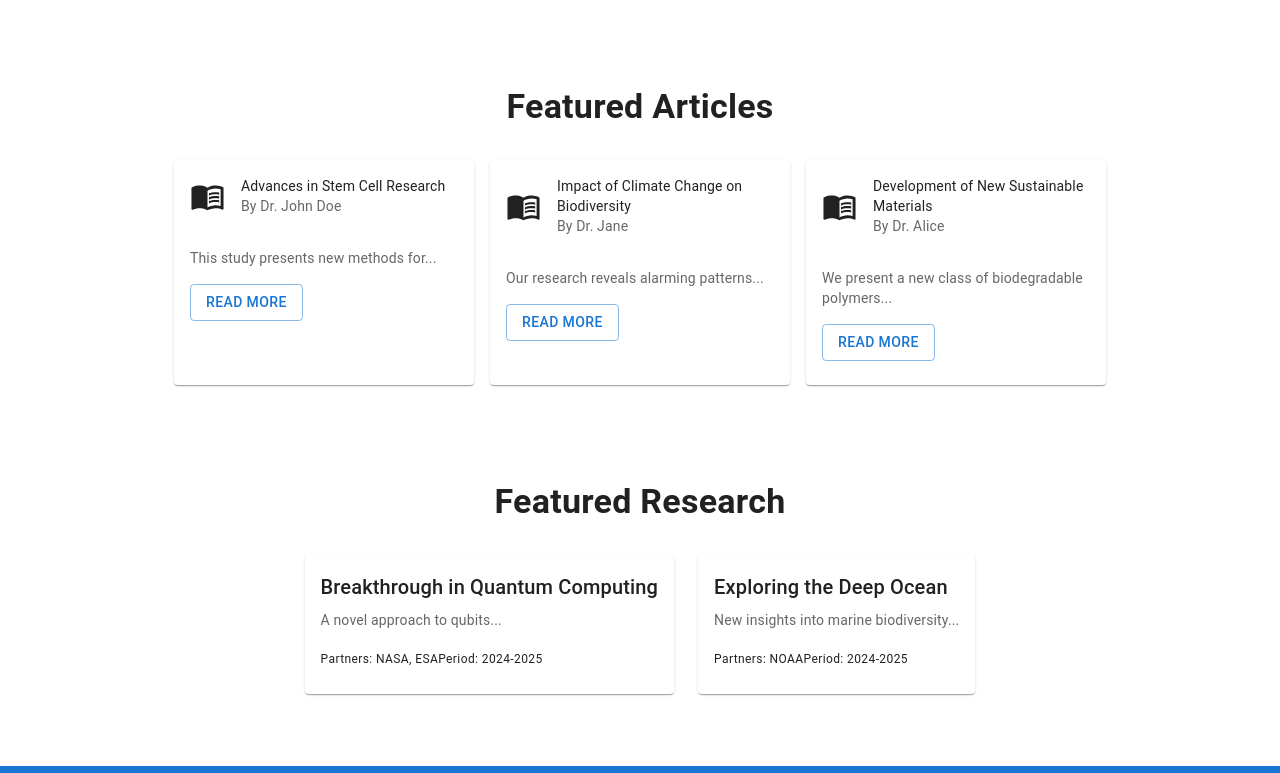
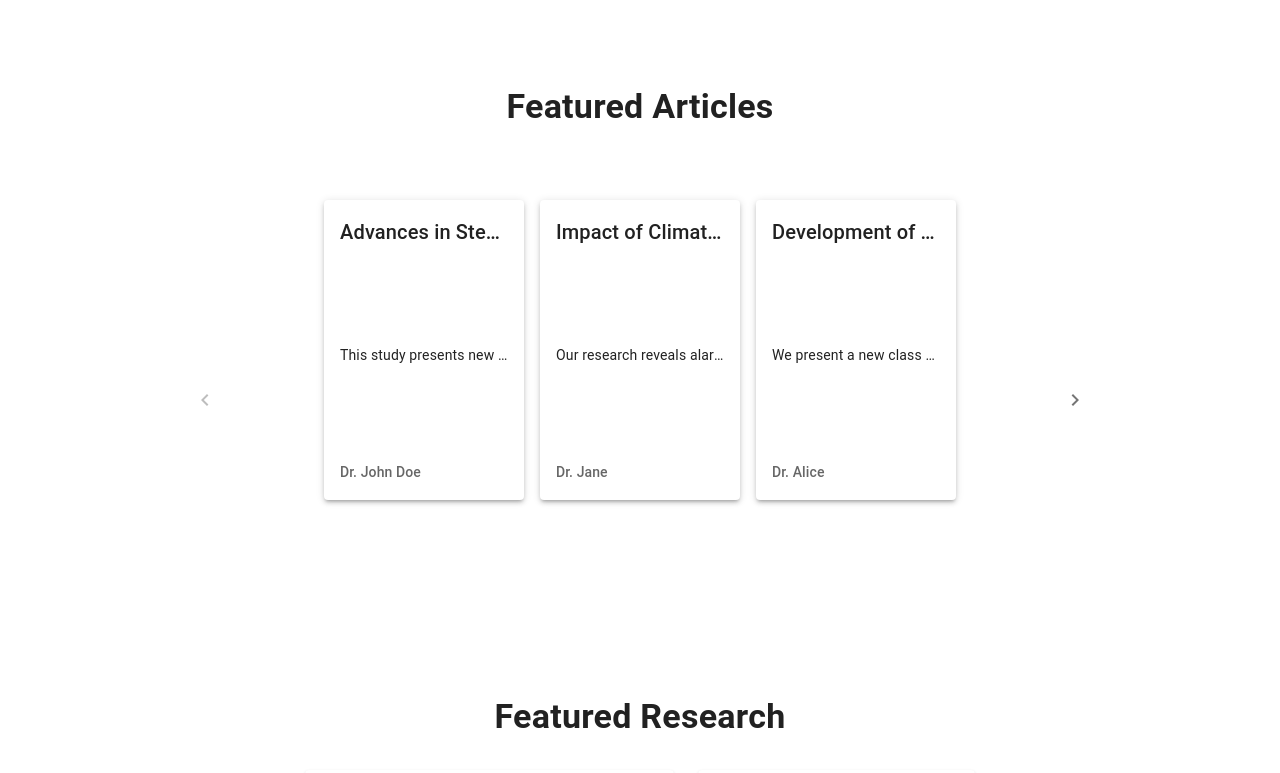
Before and after one commit to ozielsilveira/lp-cepol, a React (Vite) app: page / in a window 1280 px wide. Shown: the part 398-1171 px from the top of the page. Built offline with nearby package versions, Linux system fonts and the light colour scheme.

Commit message:
fix: carousel att
Signed-off-by: vitor.penteado <vitorpente19@gmail.com>

```diff
--- /dev/null
+++ b/src/components/cardCarrousel.tsx
@@ -0,0 +1,38 @@
+import React from "react";
+import Typography from "@mui/material/Typography";
+import Paper from "@mui/material/Paper";
+
+interface CardProps {
+  article: {
+    id: number;
+    title: string;
+    abstract: string;
+    professional: string;
+  };
+}
+
+export const CardCarousel: React.FC<CardProps> = ({ article }) => {
+  return (
+    <Paper
+      elevation={3}
+      sx={{
+        width: "200px",
+        height: "300px",
+        padding: 2,
+        display: "flex",
+        flexDirection: "column",
+        justifyContent: "space-between",
+      }}
+    >
+      <Typography variant="h6" component="h3" noWrap>
+        {article.title}
+      </Typography>
+      <Typography variant="body2" noWrap>
+        {article.abstract}
+      </Typography>
+      <Typography variant="subtitle2" color="text.secondary" noWrap>
+        {article.professional}
+      </Typography>
+    </Paper>
+  );
+};
--- a/src/components/carousel.tsx
+++ b/src/components/carousel.tsx
@@ -1,34 +1,31 @@
-import React, { useState, useEffect } from "react";
+import React, { useState } from "react";
 import Box from "@mui/material/Box";
 import { IconButton } from "@mui/material";
 import NavigateBeforeIcon from "@mui/icons-material/NavigateBefore";
 import NavigateNextIcon from "@mui/icons-material/NavigateNext";
 import Slide from "@mui/material/Slide";
 import Stack from "@mui/material/Stack";
+import { CardCarousel } from "./cardCarrousel";
 
-// import Card from "./card";
+interface Article {
+  id: number;
+  title: string;
+  abstract: string;
+  professional: string;
+}
 
-const Carousel: React.FC = (card) => {
-  // setting the state variables
-  // cards will be the cards that are displayed
-  const [cards, setCards] = useState<React.ReactElement[]>([]);
-  // currentPage is the current page of the cards that is currently displayed
+interface CarouselProps {
+  items: Article[]; // Lista de objetos para renderizar nos cards
+}
+
+export const Carousel: React.FC<CarouselProps> = ({ items }) => {
   const [currentPage, setCurrentPage] = useState(0);
-  // slideDirection is the direction that the cards will slide in
-  const [slideDirection, setSlideDirection] = useState<
-    "right" | "left" | undefined
-  >("left");
-
-  // cardsPerPage is the number of cards that will be displayed per page
-  // you can modify for your needs
-  const cardsPerPage = 4;
-  // this is just a dummy array of cards it uses the MUI card demo and repeats it 10 times
-  const duplicateCards: React.ReactElement[] = Array.from(
-    { length: 10 },
-    (_, i) => <Card key={i} />
+  const [slideDirection, setSlideDirection] = useState<"right" | "left">(
+    "left"
   );
 
-  // these two functions handle changing the pages
+  const cardsPerPage = 3;
+
   const handleNextPage = () => {
     setSlideDirection("left");
     setCurrentPage((prevPage) => prevPage + 1);
@@ -39,27 +36,16 @@ const Carousel: React.FC = (card) => {
     setCurrentPage((prevPage) => prevPage - 1);
   };
 
-  // This useEffect is really just for demonstration purposes
-  // it sets the cards to the duplicateCards array
-  // you can remove this and replace it with your own useEffect
-  // or if your page is static you can just set the cards to the array
-  // at the top of the file
-  useEffect(() => {
-    setCards(duplicateCards);
-    // eslint-disable-next-line
-  }, []);
-  // this sets the container width to the number of cards per page * 250px
-  // which we know because it is defined in the card component
-  const containerWidth = cardsPerPage * 250; // 250px per card
+  const containerWidth = cardsPerPage * 250;
+
+  const pageCount = Math.ceil(items.length / cardsPerPage);
 
   return (
-    //  outer box that holds the carousel and the buttons
     <Box
       sx={{
         display: "flex",
         flexDirection: "row",
         alignItems: "center",
-        alignContent: "center",
         justifyContent: "center",
         height: "400px",
         width: "100%",
@@ -71,24 +57,10 @@ const Carousel: React.FC = (card) => {
         sx={{ margin: 5 }}
         disabled={currentPage === 0}
       >
-        {/* this is the button that will go to the previous page you can change these icons to whatever you wish*/}
         <NavigateBeforeIcon />
       </IconButton>
       <Box sx={{ width: `${containerWidth}px`, height: "100%" }}>
-        {/* this is the box that holds the cards and the slide animation,
-        in this implementation the card is already constructed but in later versions you will see how the
-        items you wish to use will be dynamically created with the map method*/}
-        {cards.map((card, index) => (
-          <Box
-            key={`card-${index}`}
-            sx={{
-              width: "100%",
-              height: "100%",
-              display: currentPage === index ? "block" : "none",
-            }}
-          >
-            {/* this is the slide animation that will be used to slide the cards in and out*/}
-            <Slide direction={slideDirection} in={currentPage === index}>
+        <Slide direction={slideDirection} in>
           <Stack
             spacing={2}
             direction="row"
@@ -96,29 +68,24 @@ const Carousel: React.FC = (card) => {
             justifyContent="center"
             sx={{ width: "100%", height: "100%" }}
           >
-                {/* this slices the cards array to only display the amount you have previously determined per page*/}
-                {cards.slice(
-                  index * cardsPerPage,
-                  index * cardsPerPage + cardsPerPage
-                )}
+            {items
+              .slice(
+                currentPage * cardsPerPage,
+                (currentPage + 1) * cardsPerPage
+              )
+              .map((item) => (
+                <CardCarousel key={item.id} article={item} />
+              ))}
           </Stack>
         </Slide>
       </Box>
-        ))}
-      </Box>
       <IconButton
         onClick={handleNextPage}
-        sx={{
-          margin: 5,
-        }}
-        disabled={
-          currentPage >= Math.ceil((cards.length || 0) / cardsPerPage) - 1
-        }
+        sx={{ margin: 5 }}
+        disabled={currentPage >= pageCount - 1}
       >
         <NavigateNextIcon />
       </IconButton>
     </Box>
   );
 };
-
-export default Carousel;
--- a/src/pages/landing/home.tsx
+++ b/src/pages/landing/home.tsx
@@ -11,16 +11,17 @@ import {
   Typography,
 } from "@mui/material";
 import { useMemo } from "react";
+import { Carousel } from "../../components/carousel.tsx";
 
 import mainImg from "../../../public/images/cepolSVG.svg";
 
 // Dados fictícios
-interface Article {
-  id: number;
-  title: string;
-  abstract: string;
-  professional: string;
-}
+// interface Article {
+//   id: number;
+//   title: string;
+//   abstract: string;
+//   professional: string;
+// }
 
 const articles = [
   {
@@ -37,6 +38,18 @@ const articles = [
   },
   {
     id: 3,
+    title: "Development of New Sustainable Materials",
+    abstract: "We present a new class of biodegradable polymers...",
+    professional: "Dr. Alice",
+  },
+  {
+    id: 4,
+    title: "Development of New Sustainable Materials",
+    abstract: "We present a new class of biodegradable polymers...",
+    professional: "Dr. Alice",
+  },
+  {
+    id: 5,
     title: "Development of New Sustainable Materials",
     abstract: "We present a new class of biodegradable polymers...",
     professional: "Dr. Alice",
@@ -62,14 +75,14 @@ const researchs = [
 ];
 
 export function Home() {
-  const groupedArticles = useMemo(() => {
-    return articles.reduce((acc, article, index) => {
-      const groupIndex = Math.floor(index / 3);
-      if (!acc[groupIndex]) acc[groupIndex] = [];
-      acc[groupIndex].push(article);
-      return acc;
-    }, [] as Article[][]);
-  }, []);
+  // const groupedArticles = useMemo(() => {
+  //   return articles.reduce((acc, article, index) => {
+  //     const groupIndex = Math.floor(index / 3);
+  //     if (!acc[groupIndex]) acc[groupIndex] = [];
+  //     acc[groupIndex].push(article);
+  //     return acc;
+  //   }, [] as Article[][]);
+  // }, []);
 
   return (
     <Box sx={{ display: "flex", flexDirection: "column", minHeight: "100vh" }}>
@@ -125,7 +138,8 @@ export function Home() {
             >
               Featured Articles
             </Typography>
-            <Box sx={{ display: "flex", flexWrap: "wrap", gap: 3 }}>
+            <Carousel items={articles} />
+            {/* <Box sx={{ display: "flex", flexWrap: "wrap", gap: 3 }}>
               {groupedArticles.map((group, groupIndex) => (
                 <Box key={groupIndex} sx={{ display: "flex", gap: 2 }}>
                   {group.map((article) => (
@@ -147,7 +161,7 @@ export function Home() {
                   ))}
                 </Box>
               ))}
-            </Box>
+            </Box> */}
           </Box>
           <Box
             display={"flex"}
```
Lines whose indentation alone changed are shown as unchanged.
